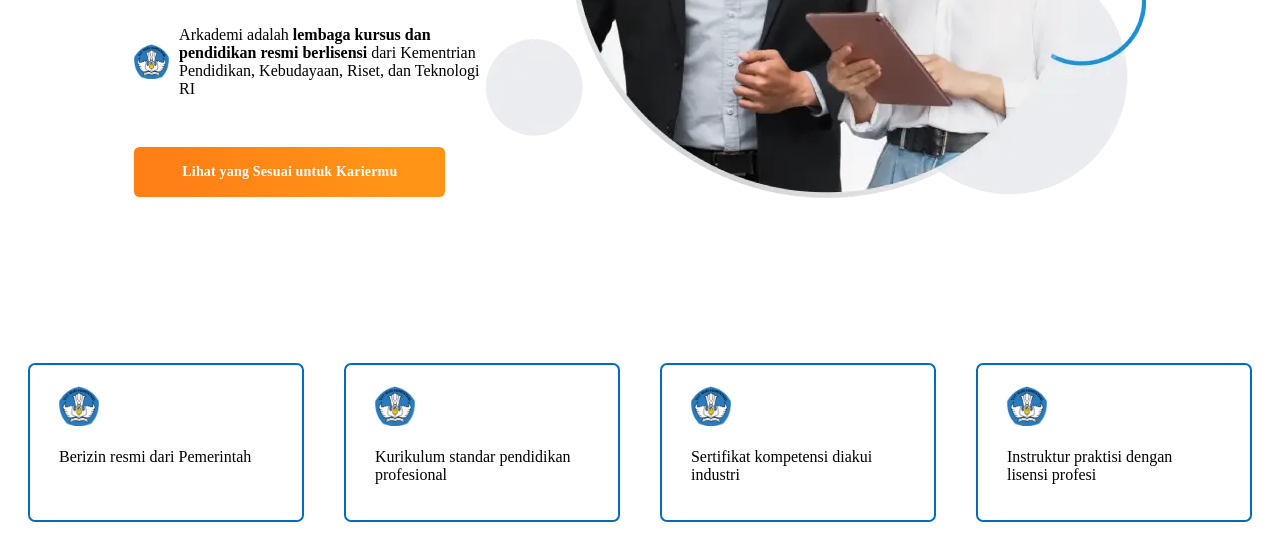
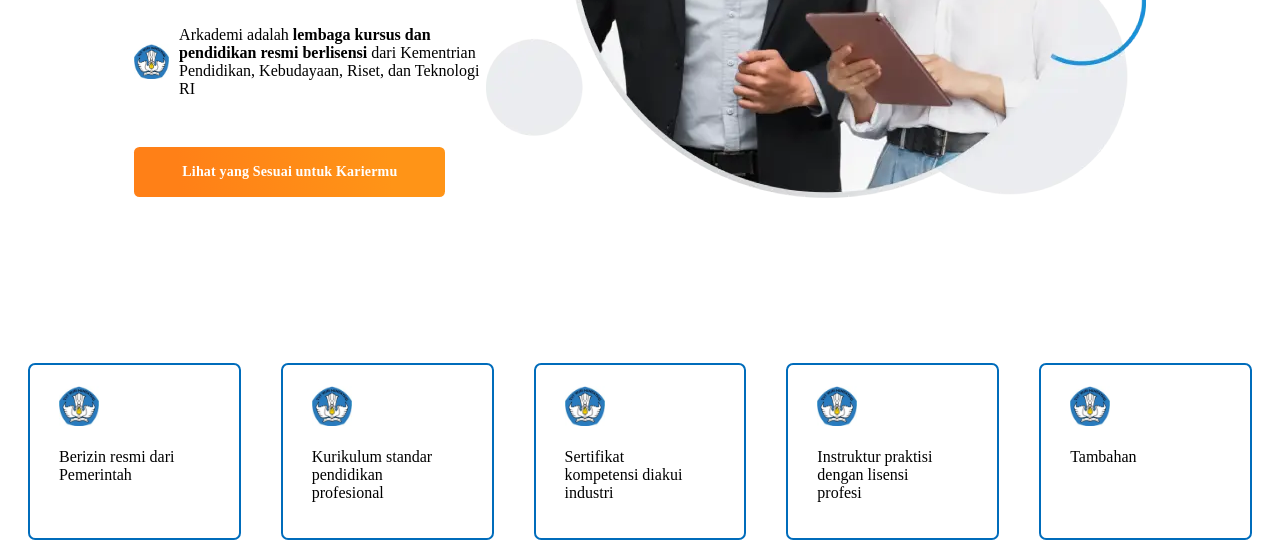
Before and after one commit to hotmasilaen/arkademi8, a plain HTML site: page index.html in a window 1280 px wide. Shown: the part 393-941 px from the top of the page. Drawn offline with Linux system fonts and the light colour scheme.

Commit message:
adding new card info

```diff
--- a/index.html
+++ b/index.html
@@ -145,6 +145,10 @@
                     <img src="./icon-pendidikan.png" alt="icon" width="40" height="40">
                     <p>Instruktur praktisi dengan lisensi profesi</p>
                 </div>
+                <div class="card-info">
+                    <img src="./icon-pendidikan.png" alt="icon" width="40" height="40">
+                    <p>Tambahan</p>
+                </div>
             </div>
         </div>
     </div>
```
